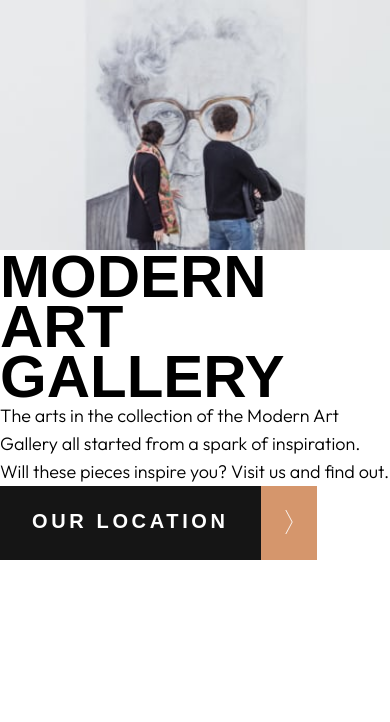
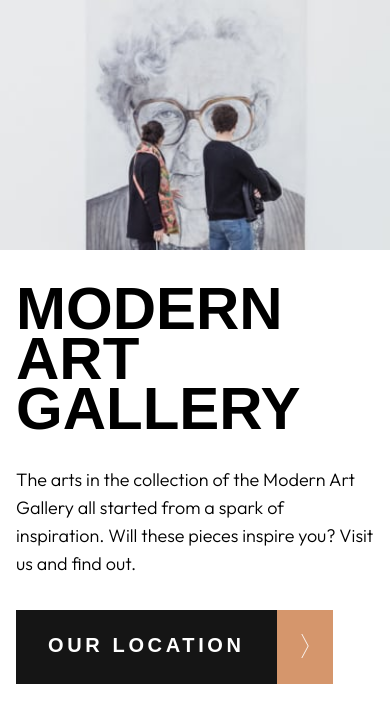
Before and after one commit to Orliland/art-gallery-website, a React (Vite) app: page / in a window 390 px wide. Shown: the top 722 px of the page. Built offline with nearby package versions, Linux system fonts and the light colour scheme; a web font is replaced by a local one.

Commit message:
add hero mobile layout styles

```diff
--- a/src/layout/Hero/hero.css
+++ b/src/layout/Hero/hero.css
@@ -1,3 +1,7 @@
+.hero {
+  display: grid;
+}
+
 .thumbnail {
   width: 100%;
 }
@@ -5,3 +9,10 @@
 .thumbnail__image {
   width: 100%;
 }
+
+.hero__body {
+  display: flex;
+  flex-direction: column;
+  gap: 3.2rem;
+  padding: 3.2rem 1.6rem;
+}
```
